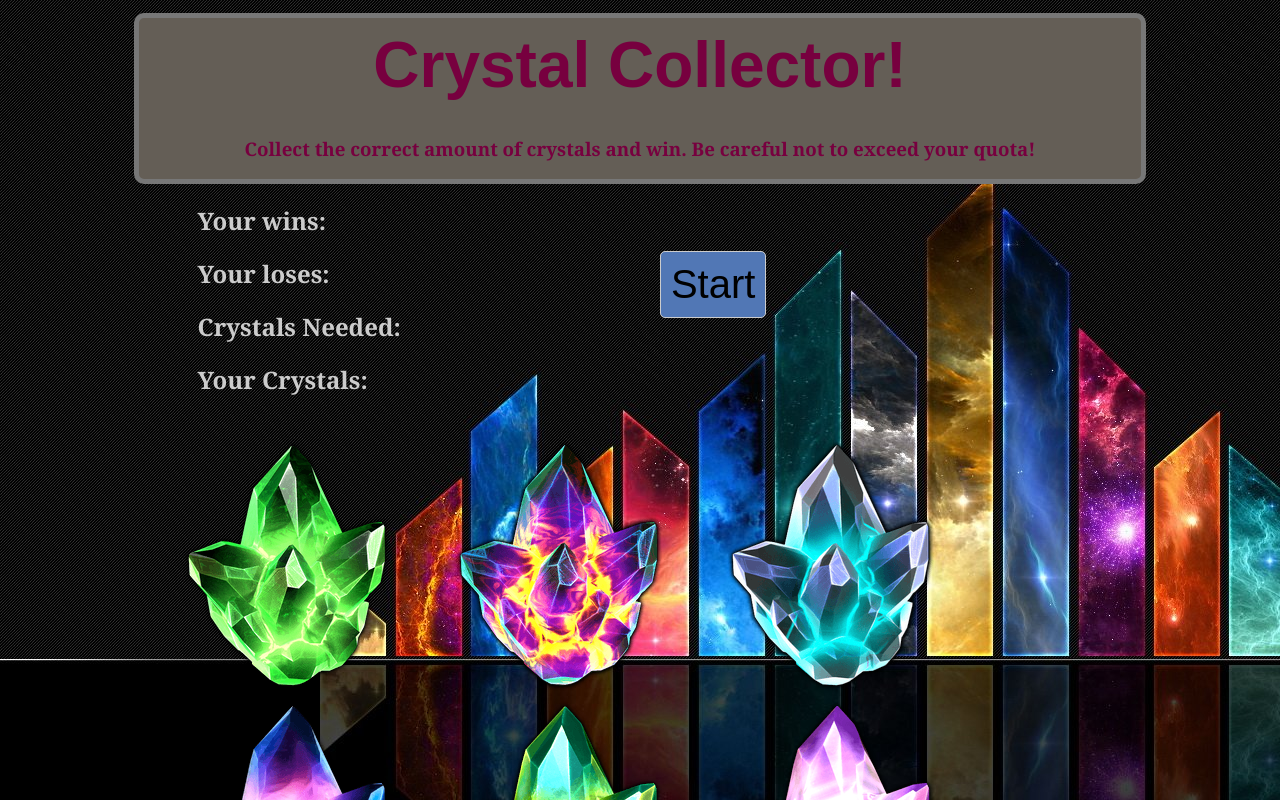
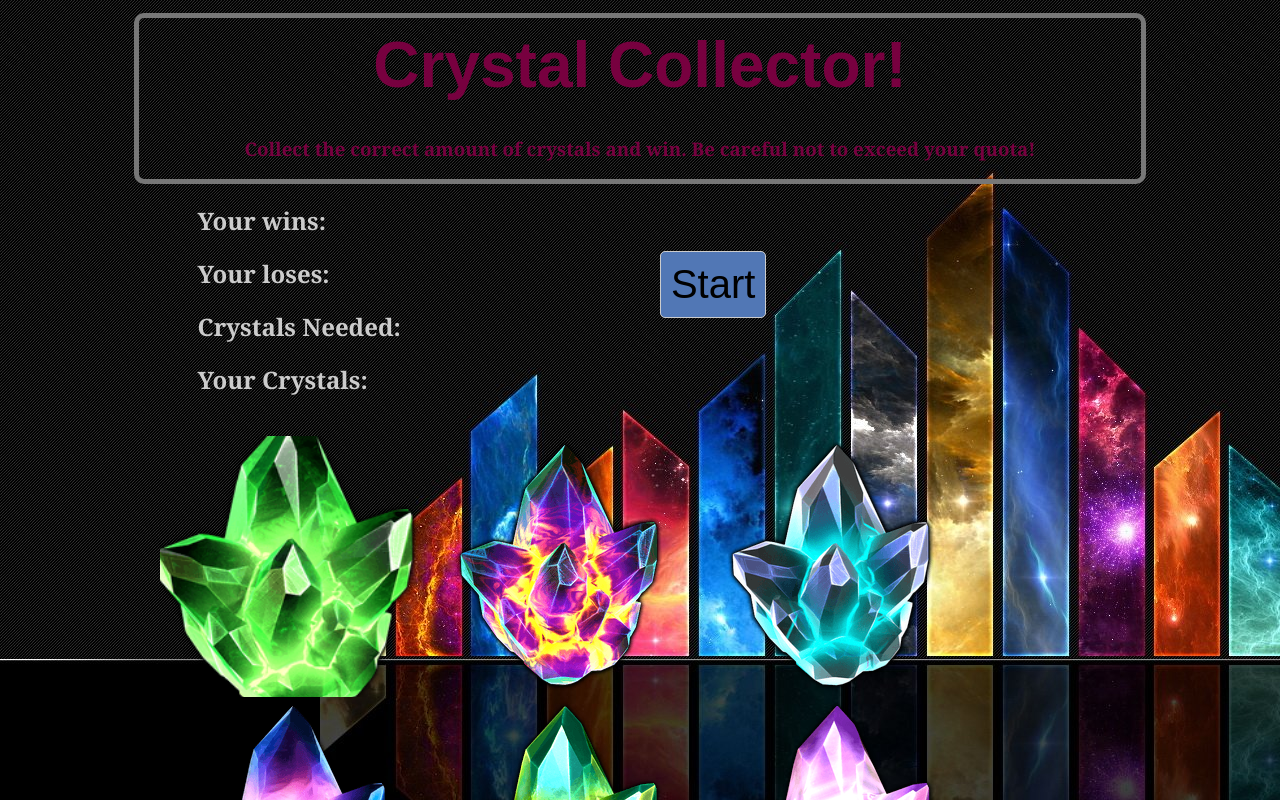
Before and after one commit to pdlc89/Mystery-Crystals, a plain HTML site: page index.html in a window 1280 px wide. In both pictures the pointer is over the picture 294 px from the left and 564 px from the top of the page. Shown: the top 800 px of the page. Drawn offline with nearby package versions, Linux system fonts and the light colour scheme; files whose address does not match are found by name.

Commit message:
finished-revised

```diff
--- a/assets/css/style.css
+++ b/assets/css/style.css
@@ -11,7 +11,7 @@ body {
 }
 
 header {
-  background-color: #645e56;
+  background-color: transparent;
   height: auto;
   border-radius: 10px;
   border-style: solid;
@@ -87,7 +87,13 @@ h2 {
     overflow: hidden;
     outline:none;
 }
+
+img:hover {
+  -webkit-transform: scale(1.3);
+    -ms-transform: scale(1.3);
+    transform: scale(1.3);
 }
+
 footer, .push {
   height: 30px;
 }
```
